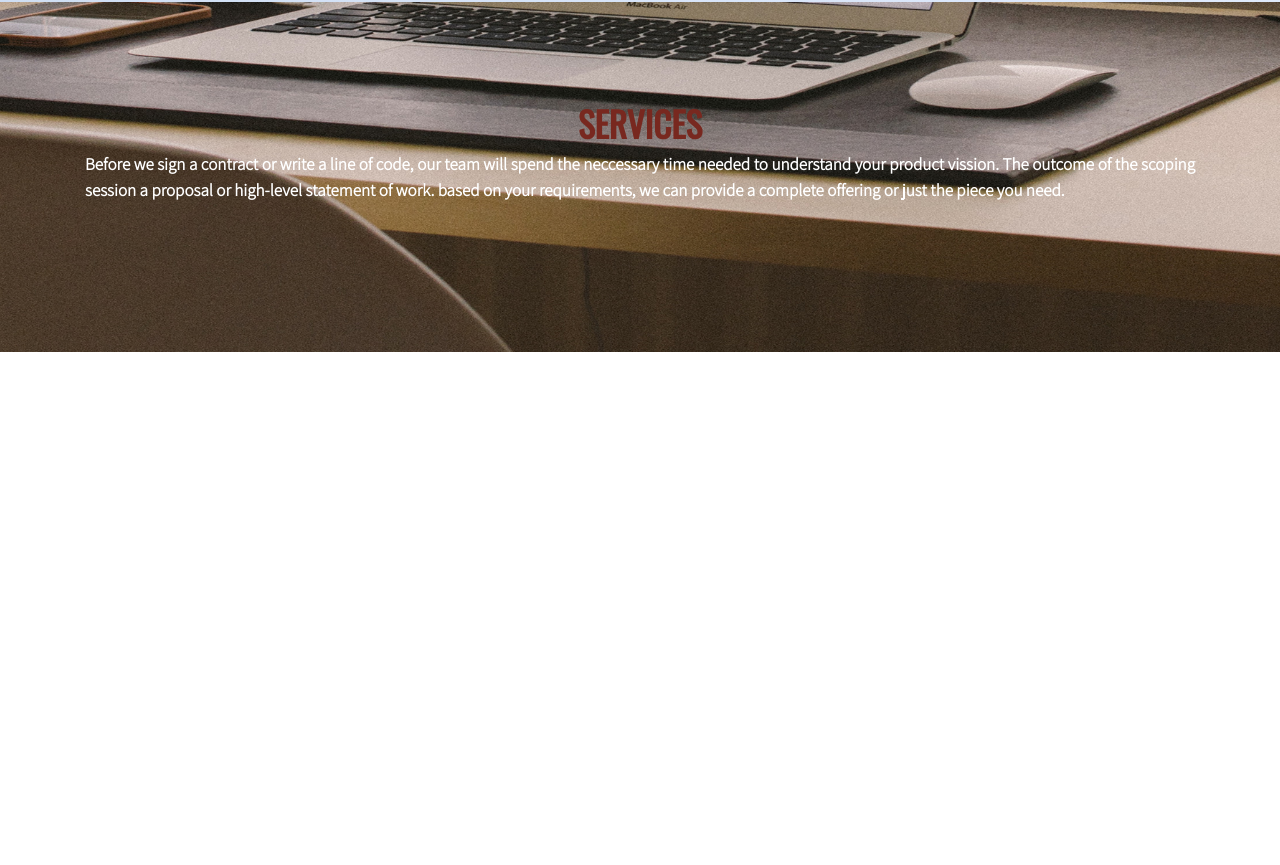
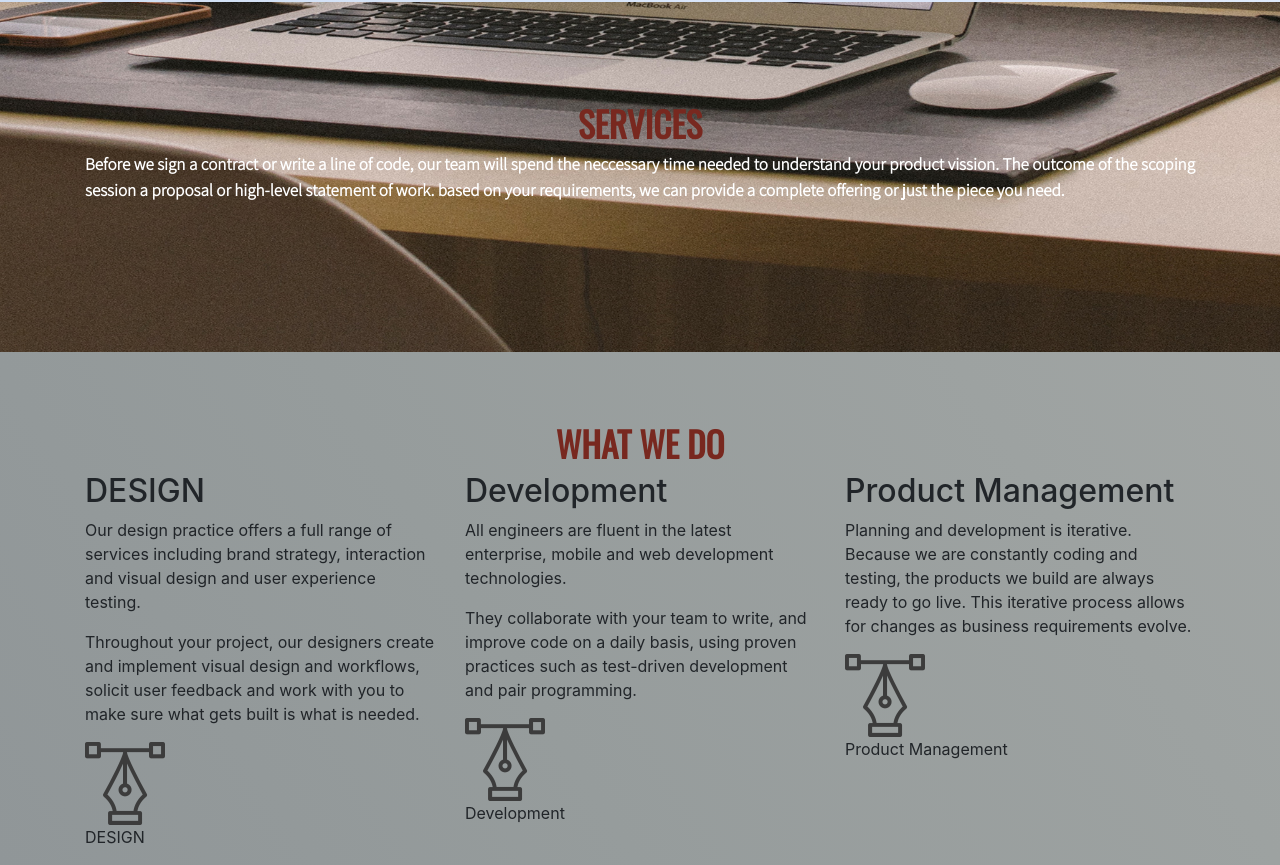
Before and after one commit to enockabere/Delani-Studio, a plain HTML site: page index.html in a window 1280 px wide. Shown: the part 1134-1999 px from the top of the page. Before the commit the page ends 1486 px from the top, so only its background shows below. Drawn offline with nearby package versions, Linux system fonts and the light colour scheme.

Commit message:
add toggleable icons and content to my html

```diff
--- a/index.html
+++ b/index.html
@@ -104,5 +104,48 @@
         </div>
       </div>
     </section>
+    <section>
+      <div class="container">
+        <div class="row">
+          <div class="col-sm-12 col-md-12 col-lg-12">
+            <div class="section-header">
+              <h3>What We Do</h3>
+            </div>
+          </div>
+          <div class="col-sm-12 col-md-4 col-lg-4">
+            <div id="design">
+              <h2 class="title">DESIGN</h2>
+              <p>Our design practice offers a full range of services including brand strategy, interaction and visual design and user experience testing.</p>
+              <p>Throughout your project, our designers create and implement visual design and workflows, solicit user feedback and work with you to make sure what gets built is what is needed.</p>
+            </div>
+            <div id="designImg">
+              <img src="static/img/services_icons/design_icon.png" alt="design">
+              <p>DESIGN</p>
+            </div>
+          </div>
+          <div class="col-sm-12 col-md-4 col-lg-4">
+            <div id="dev">
+              <h2 class="title">Development</h2>
+              <p>All engineers are fluent in the latest enterprise, mobile and web development technologies.</p>
+              <p>They collaborate with your team to write, and improve code on a daily basis, using proven practices such as test-driven development and pair programming.</p>
+            </div>
+            <div id="devImg">
+              <img src="static/img/services_icons/design_icon.png" alt="design">
+              <p>Development</p>
+            </div>
+          </div>
+          <div class="col-sm-12 col-md-4 col-lg-4">
+            <div id="product">
+              <h2 class="title">Product Management</h2>
+              <p>Planning and development is iterative. Because we are constantly coding and testing, the products we build are always ready to go live. This iterative process allows for changes as business requirements evolve.</p>
+            </div>
+            <div id="productImg">
+              <img src="static/img/services_icons/design_icon.png" alt="design">
+              <p>Product Management</p>
+            </div>
+          </div>
+        </div>
+      </div>
+    </section>
   </body>
 </html>
```
